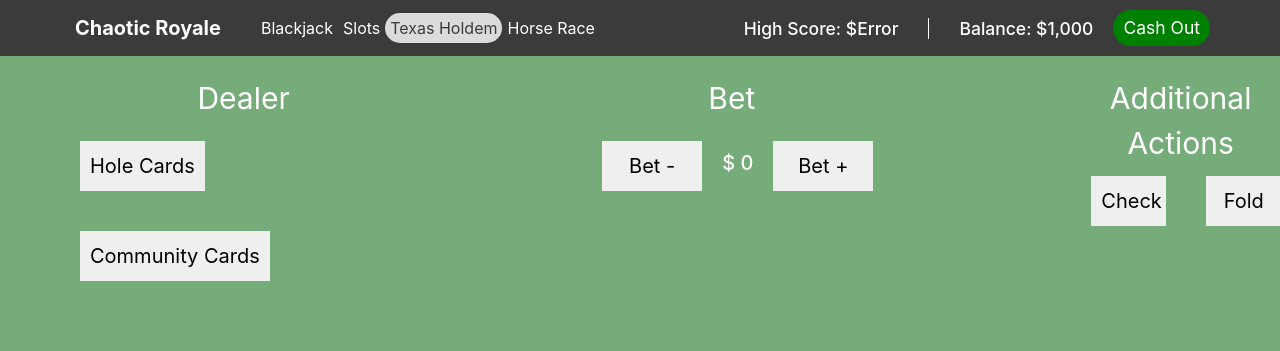
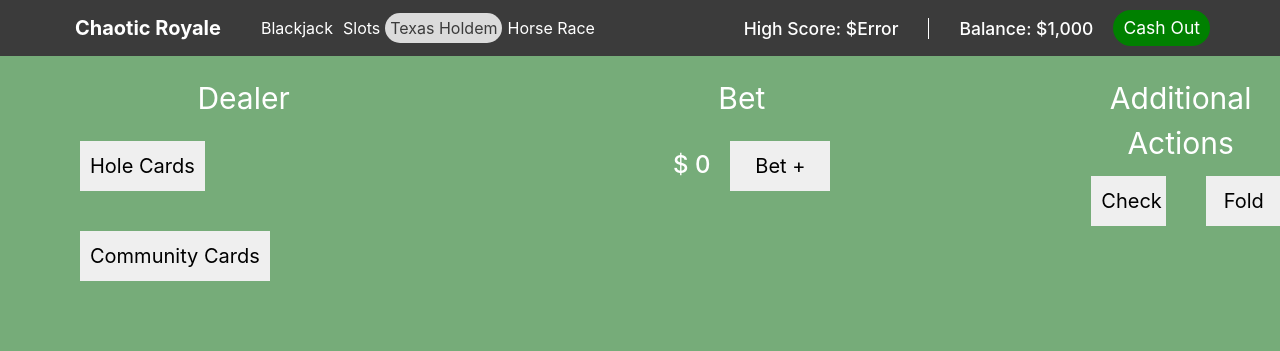
Before and after one commit to aubreyjonescreatives/chaoticroyale, a React (Create React App) app: page /texasholdem in a window 1280 px wide. Shown: the top 351 px of the page. Built offline with nearby package versions, Linux system fonts and the light colour scheme; no server answers.

Commit message:
clean up betting component

```diff
--- a/src/components/TexasHoldem/TexasHoldem.js
+++ b/src/components/TexasHoldem/TexasHoldem.js
@@ -154,7 +154,6 @@ const handleDecrement = () => {
     <div className="actChoices">
     <div className="betTitle">Bet</div>
     <div className="actingArea">
-    <button className="betButton" onClick={handleDecrement}>Bet -</button>
     <h1 className="actingTitle2"> $ {count}</h1>
     <button className="betButton" onClick={handleIncrement}>Bet +</button>
     </div>
--- a/src/components/TexasHoldem/texasholdem.scss
+++ b/src/components/TexasHoldem/texasholdem.scss
@@ -28,18 +28,19 @@ button {
 
 
 .actChoices {
+
     clear: both;
     width: 300px;
     margin-left: 175px;
+    text-align: center;
 
 
     .betTitle {
         color: white;
         font-size: 30px;
         text-align: center;
-        justify-content: center;
         margin-bottom: 20px;
-        margin-left: -20px;
+
     }
 
 
@@ -47,7 +48,7 @@ button {
 
     .actingTitle2 {
         text-align: center;
-        font-size: 20px;
+        font-size: 24px;
         padding: 10px 20px;
         color: white;
 
```
